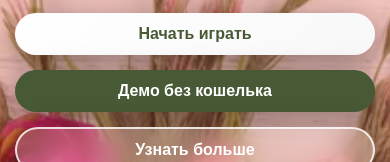
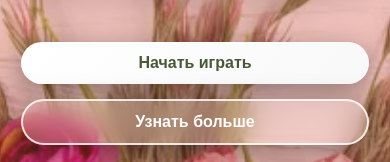
Before and after one commit to antipozitife/gardengame, a React (Create React App) app: page / in a window 390 px wide. Shown: the part 509-671 px from the top of the page. Built offline with nearby package versions, Linux system fonts and the light colour scheme; no server answers; a web font is replaced by a local one; what @stellar/stellar-sdk would draw is missing.

Commit message:
refactor: control demo access through code config

```diff
--- a/src/components/Hero/Hero.css
+++ b/src/components/Hero/Hero.css
@@ -252,7 +252,6 @@
 }
 
 .btn-primary,
-.btn-demo,
 .btn-secondary {
   padding: 18px 44px;
   font-size: 1.25rem;
@@ -262,26 +261,6 @@
   cursor: pointer;
   transition: all 0.4s cubic-bezier(0.34, 1.56, 0.64, 1);
   box-shadow: 0 8px 30px rgba(0, 0, 0, 0.4);
-}
-
-.btn-demo {
-  background: #485935;
-  color: #fff;
-}
-
-.btn-demo:hover {
-  background: #596d43;
-  transform: translateY(-5px);
-  box-shadow: 0 15px 40px rgba(0, 0, 0, 0.45);
-}
-
-[data-theme='dark'] .hero-actions .btn-demo {
-  background: #e2e7e4;
-  color: #202622;
-}
-
-[data-theme='dark'] .hero-actions .btn-demo:hover {
-  background: #fff;
 }
 
 .btn-primary {
@@ -380,7 +359,6 @@
   }
 
   .btn-primary,
-  .btn-demo,
   .btn-secondary {
     padding: 14px 36px;
     font-size: 1.1rem;
@@ -420,7 +398,6 @@
   }
 
   .btn-primary,
-  .btn-demo,
   .btn-secondary {
     padding: 12px 24px;
     font-size: 1rem;
--- a/src/components/Hero/Hero.tsx
+++ b/src/components/Hero/Hero.tsx
@@ -10,6 +10,7 @@ import bgFlowers2 from '../../assets/buketsBackground.webp';
 import bgFlowers3 from '../../assets/money.jpeg';
 import './Hero.css';
 import { useWallet } from '../../hooks/useWallet';
+import { GAME_ACCESS_MODE } from '../../constants/gameMode';
 
 const Hero = () => {
   const navigate = useNavigate();
@@ -89,16 +90,17 @@ const Hero = () => {
   };
 
   const handlePlayClick = () => {
+    if (GAME_ACCESS_MODE === 'demo') {
+      startDemo();
+      navigate('/game');
+      return;
+    }
+
     setShowWalletModal(true);
   };
 
   const handleConnectWallet = () => {
     setShowWalletModal(false);
-    navigate('/game');
-  };
-
-  const handleDemoClick = () => {
-    startDemo();
     navigate('/game');
   };
 
@@ -197,9 +199,6 @@ const Hero = () => {
           <button type="button" className="btn-primary" onClick={handlePlayClick}>
             Начать играть
           </button>
-          <button type="button" className="btn-demo" onClick={handleDemoClick}>
-            Демо без кошелька
-          </button>
           <button type="button" className="btn-secondary" onClick={scrollToHowToPlay}>
             Узнать больше
           </button>
--- /dev/null
+++ b/src/constants/gameMode.ts
@@ -0,0 +1,4 @@
+export type GameAccessMode = 'demo' | 'wallet';
+
+// Change this value to 'wallet' to require Albedo and Stellar testnet transactions.
+export const GAME_ACCESS_MODE: GameAccessMode = 'demo';
--- a/src/context/WalletContext.tsx
+++ b/src/context/WalletContext.tsx
@@ -10,6 +10,7 @@ import { connectAlbedo } from '../services/stellar';
 import { WALLET_STORAGE_KEY, WALLET_TYPE_KEY } from '../constants/storage';
 import type { WalletContextValue } from '../types';
 import { DEMO_PUBLIC_KEY } from '../services/demoGame';
+import { GAME_ACCESS_MODE } from '../constants/gameMode';
 
 const WalletContext = createContext<WalletContextValue | null>(null);
 
@@ -19,9 +20,10 @@ export const WalletProvider: React.FC<{ children: ReactNode }> = ({ children })
 
   useEffect(() => {
     const saved = localStorage.getItem(WALLET_STORAGE_KEY);
-    if (saved) {
+    const walletType = localStorage.getItem(WALLET_TYPE_KEY);
+    if (saved && !(GAME_ACCESS_MODE === 'wallet' && walletType === 'demo')) {
       setPublicKey(saved);
-      setIsDemo(localStorage.getItem(WALLET_TYPE_KEY) === 'demo');
+      setIsDemo(walletType === 'demo');
     }
   }, []);
 
--- a/src/pages/GamePage.tsx
+++ b/src/pages/GamePage.tsx
@@ -7,17 +7,22 @@ import FlowerShop from '../components/FlowerShop/FlowerShop';
 import MyGarden from '../components/MyGarden/MyGarden';
 import WalletModal from '../components/WalletModal/WalletModal';
 import './GamePage.css';
+import { GAME_ACCESS_MODE } from '../constants/gameMode';
 
 const GamePage: React.FC = () => {
-  const { publicKey, isDemo } = useWallet();
+  const { publicKey, isDemo, startDemo } = useWallet();
   const { theme, toggleTheme } = useTheme();
   const [showWalletModal, setShowWalletModal] = useState(false);
 
   useEffect(() => {
     if (!publicKey) {
-      setShowWalletModal(true);
+      if (GAME_ACCESS_MODE === 'demo') {
+        startDemo();
+      } else {
+        setShowWalletModal(true);
+      }
     }
-  }, [publicKey]);
+  }, [publicKey, startDemo]);
 
   return (
     <div className="game-page">
```
Also changed, not shown: 1 other file (tests, documents, lock files or other folders).
